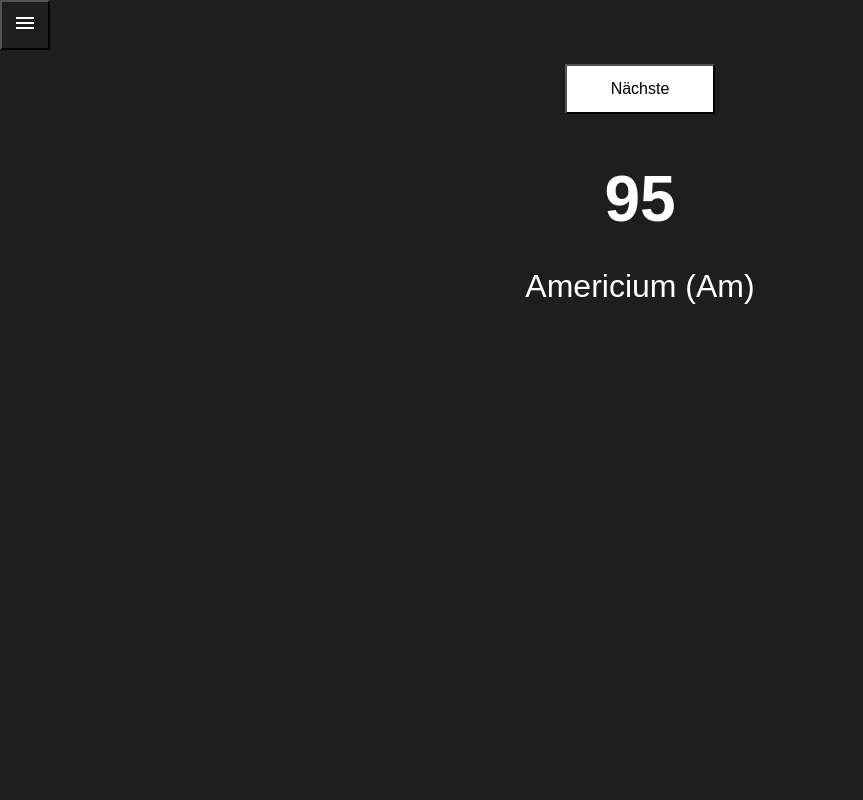
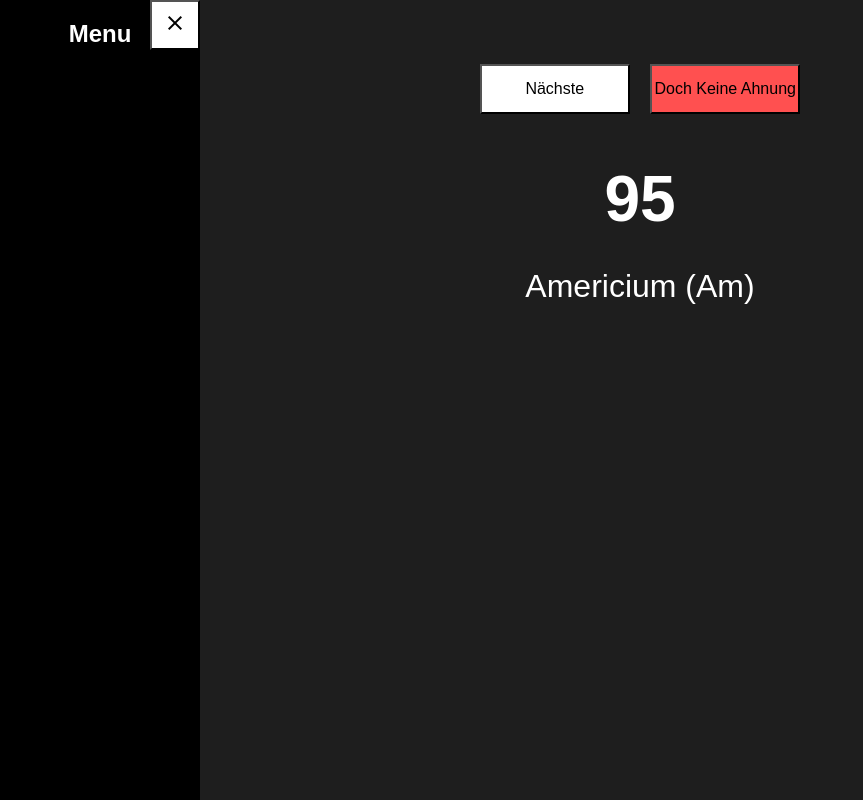
Before and after one commit to CHECKERCE/Flashcards, a plain HTML site: page index.html in a window 1280 px wide. Both pictures are taken after a click on the button "Weiß ich". Shown: the whole page, without its empty margins (0-863 px from the left). Drawn offline with nearby package versions, Linux system fonts and the light colour scheme.

Commit message:
oopsButton

```diff
--- a/index.html
+++ b/index.html
@@ -13,6 +13,7 @@
         <button id="yesButton" onclick="answer(true)">Weiß ich</button>
         <button id="nextButton" onclick="next()">Nächste</button>
         <button id="noButton" onclick="answer(false)">Keine Ahnung</button>
+        <button id="oopsButton" onclick="falseYes()">Doch Keine Ahnung</button>
     </div>
 
 
@@ -20,6 +21,7 @@
     <div id ="sideMenu">
         <button class="menuButton closeMenuButton" onclick="toggleMenu()"><span class="material-symbols-outlined">close</span></button>
         <div id="menu">
+            <h2>Menu</h2>
         </div>
     </div>
 
--- a/main.js
+++ b/main.js
@@ -22,6 +22,7 @@ let descriptionElement = document.getElementById("description");
 let yesButton = document.getElementById("yesButton");
 let noButton = document.getElementById("noButton");
 let nextButton = document.getElementById("nextButton");
+let oopsButton = document.getElementById("oopsButton");
 
 let notiFicationSound = new Audio("sounds/notification.wav");
 
@@ -41,7 +42,8 @@ let lastAnswer = null;
 initialDisplayStates = {
     yesButton: yesButton.style.display,
     noButton: noButton.style.display,
-    nextButton: nextButton.style.display
+    nextButton: nextButton.style.display,
+    oopsButton: oopsButton.style.display
 }
 
 nextButtonShowTime = 20000;
@@ -49,6 +51,7 @@ nextButtonShowTime = 20000;
 //initalize
 //hide next button
 nextButton.style.display = "none";
+oopsButton.style.display = "none";
 
 function update() {
     if (currentDeck === null) {
@@ -87,6 +90,8 @@ function showNextCard() {
     //show yes and no button
     yesButton.style.display = initialDisplayStates.yesButton;
     noButton.style.display = initialDisplayStates.noButton;
+    oopsButton.style.display = "none";
+    nextButton.style.display = "none";
 }
 
 function showCart(card) {
@@ -94,6 +99,11 @@ function showCart(card) {
     //clear description so the user can't see the answer
     descriptionElement.innerHTML = "";
     currentCard = card;
+}
+
+function falseYes() {
+    oopsButton.style.display = "none";
+    lastCard.rightGuessesInSuccession = 0;
 }
 
 function answer(didKnow) {
@@ -118,6 +128,9 @@ function answer(didKnow) {
     nextButton.style.display = initialDisplayStates.nextButton;
     yesButton.style.display = "none";
     noButton.style.display = "none";
+    if (didKnow) {
+        oopsButton.style.display = initialDisplayStates.oopsButton;
+    }
     lastCardTime = Date.now() / 1000;
 }
 
--- a/menu.js
+++ b/menu.js
@@ -5,10 +5,10 @@ let menuOpen = false;
 
 function toggleMenu() {
     if (menuOpen) {
-        sideMenu.style.width = "0px";
+        sideMenu.style.left = "-200px";
         menuOpen = false;
     } else {
-        sideMenu.style.width = "15%";
+        sideMenu.style.left = "0px";
         menuOpen = true;
     }
 }
--- a/style.css
+++ b/style.css
@@ -47,7 +47,7 @@ body {
 #buttons button:hover {
     background-color: #000;
     color: #fff;
-    transition: 0.3s;
+    transition: 0.2s;
 }
 
 #buttons #yesButton {
@@ -56,16 +56,25 @@ body {
 
 #buttons #yesButton:hover {
     background-color: rgb(0, 80, 0);
-    transition: 0.3s;
+    transition: 0.2s;
 }
 
 #buttons #noButton {
     background-color: rgb(255, 80, 80);
 }
 
+#buttons #oopsButton {
+    background-color: rgb(255, 80, 80);
+}
+
 #buttons #noButton:hover {
     background-color: rgb(80, 0, 0);
-    transition: 0.3s;
+    transition: 0.2s;
+}
+
+#buttons #oopsButton:hover {
+    background-color: rgb(80, 0, 0);
+    transition: 0.2s;
 }
 
 .menuButton {
@@ -99,8 +108,8 @@ body {
 #sideMenu {
     position: fixed;
     top: 0;
-    left: 0;
-    width: 0px;
+    left: -200;
+    width: 200px;
     height: 100%;
     background-color: #000;
     color: #fff;
@@ -110,3 +119,11 @@ body {
     padding: 0;
     transition: 0.3s;
 }
+
+#menu {
+    width: 100%;
+    text-align: center;
+    margin-top: 1em;
+    margin-bottom: 3em;
+    padding: 0;
+}
```
